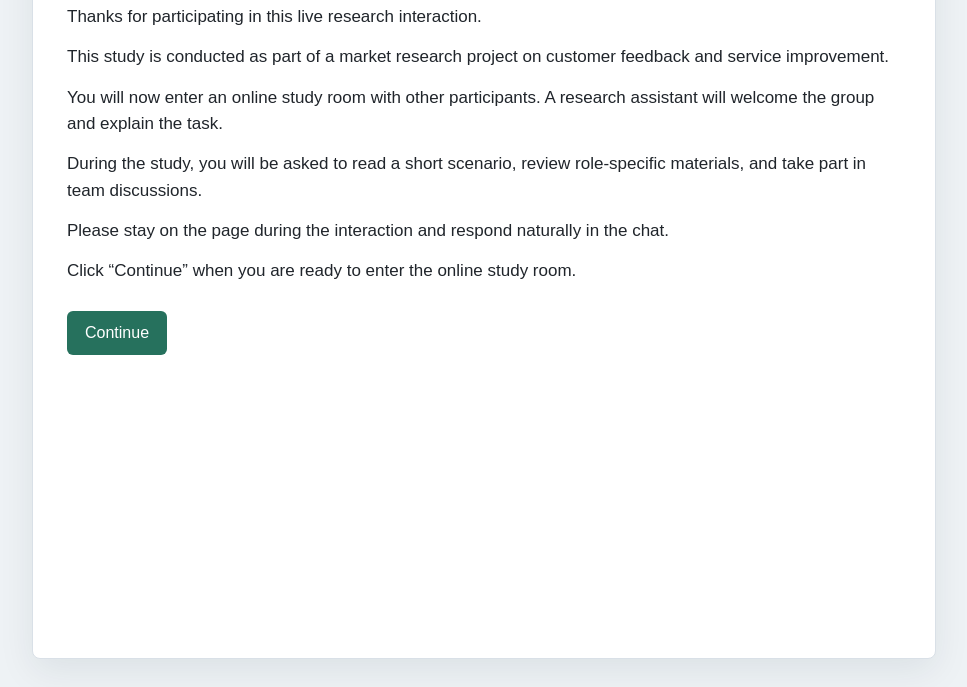
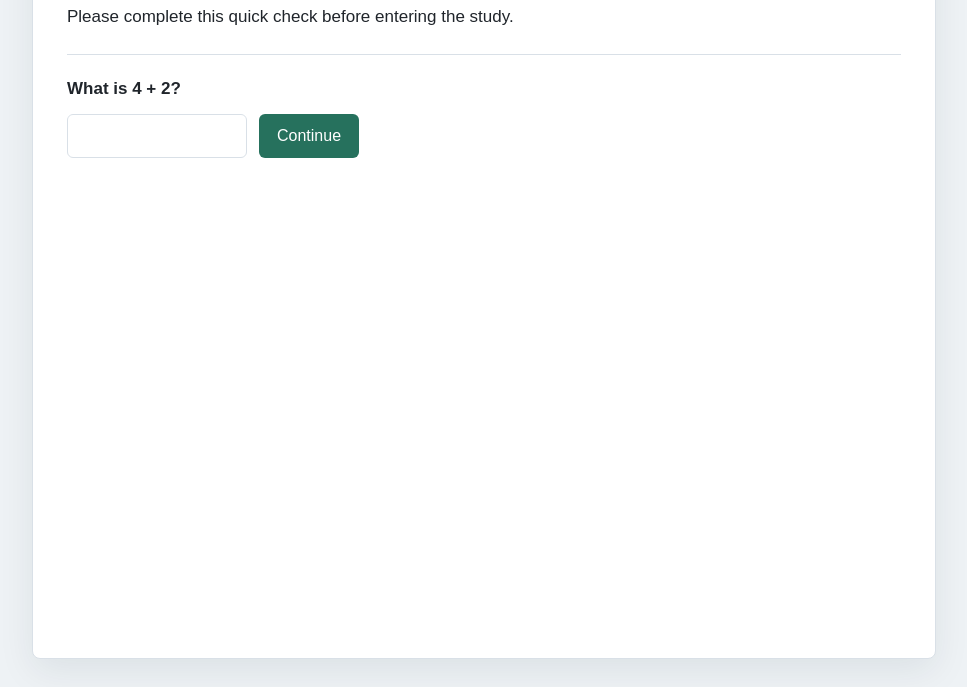
Before and after one commit to rongyanandyanzi/voice-rejection-experiment, a website: page index.html in a window 1280 px wide. Shown: the part 113-800 px from the top of the page, without its empty margins (156-1123 px from the left). Drawn offline with Linux system fonts and the light colour scheme.

Commit message:
Add human verification at study entry

```diff
--- a/app.js
+++ b/app.js
@@ -51,6 +51,8 @@
     pendingCoworkerInputs: [],
     decisionShown: false,
     surveyStartTime: "",
+    humanCheckAnswer: "",
+    humanCheckVerified: false,
     aiCheckStartTime: "",
     lastManagerShowedTyping: false,
     busy: false,
@@ -487,6 +489,49 @@
   let messagesEl = null;
   let composerEl = null;
   let inputEl = null;
+
+  function renderHumanVerification() {
+    state.part = "human_verification";
+    state.humanCheckVerified = false;
+    const humanCheckNumbers = [randomBetween(2, 8), randomBetween(2, 8)];
+    state.humanCheckAnswer = String(humanCheckNumbers[0] + humanCheckNumbers[1]);
+    saveParticipant();
+    recordInteraction("human_verification", "system", "Quick verification page displayed.", "");
+
+    screen.innerHTML = `
+      <article class="page">
+        <h1>Quick Verification</h1>
+        <p>Please complete this quick check before entering the study.</p>
+        <form id="human-check-form" class="human-check" novalidate>
+          <label for="human-check-answer">What is ${humanCheckNumbers[0]} + ${humanCheckNumbers[1]}?</label>
+          <div class="human-check-row">
+            <input id="human-check-answer" name="human_check_answer" inputmode="numeric" autocomplete="off" required>
+            <button class="button" type="submit">Continue</button>
+          </div>
+          <p class="validation-message" id="human-check-validation" aria-live="polite"></p>
+        </form>
+      </article>
+    `;
+
+    document.getElementById("human-check-form").addEventListener("submit", handleHumanCheckSubmit);
+  }
+
+  function handleHumanCheckSubmit(event) {
+    event.preventDefault();
+    const form = event.currentTarget;
+    const validation = document.getElementById("human-check-validation");
+    const answer = (form.elements.human_check_answer.value || "").trim();
+
+    if (answer !== state.humanCheckAnswer) {
+      validation.textContent = "Please check your answer and try again.";
+      recordInteraction("human_verification", "system", "Quick verification answer was incorrect.", "");
+      return;
+    }
+
+    state.humanCheckVerified = true;
+    recordInteraction("human_verification", "system", "Quick verification completed.", "");
+    renderPreRoomIntro();
+  }
 
   function renderPreRoomIntro() {
     state.part = "prechat_intro";
@@ -1874,6 +1919,6 @@
   } else if (skipTo === "transition") {
     renderTransition();
   } else {
-    renderPreRoomIntro();
+    renderHumanVerification();
   }
 })();
--- a/styles.css
+++ b/styles.css
@@ -150,6 +150,34 @@ textarea {
   font-weight: 700;
   margin: 12px 0 0;
   min-height: 22px;
+}
+
+.human-check {
+  border-top: 1px solid var(--border);
+  margin-top: 24px;
+  padding-top: 22px;
+}
+
+.human-check label {
+  display: block;
+  font-size: 17px;
+  font-weight: 700;
+  line-height: 1.45;
+  margin-bottom: 12px;
+}
+
+.human-check-row {
+  display: flex;
+  flex-wrap: wrap;
+  gap: 12px;
+}
+
+.human-check-row input {
+  border: 1px solid var(--border);
+  border-radius: 6px;
+  min-height: 44px;
+  padding: 0 12px;
+  width: min(180px, 100%);
 }
 
 .ai-check-page fieldset {
```
Also changed, not shown: AGENTS.md (+3 -1 lines).
